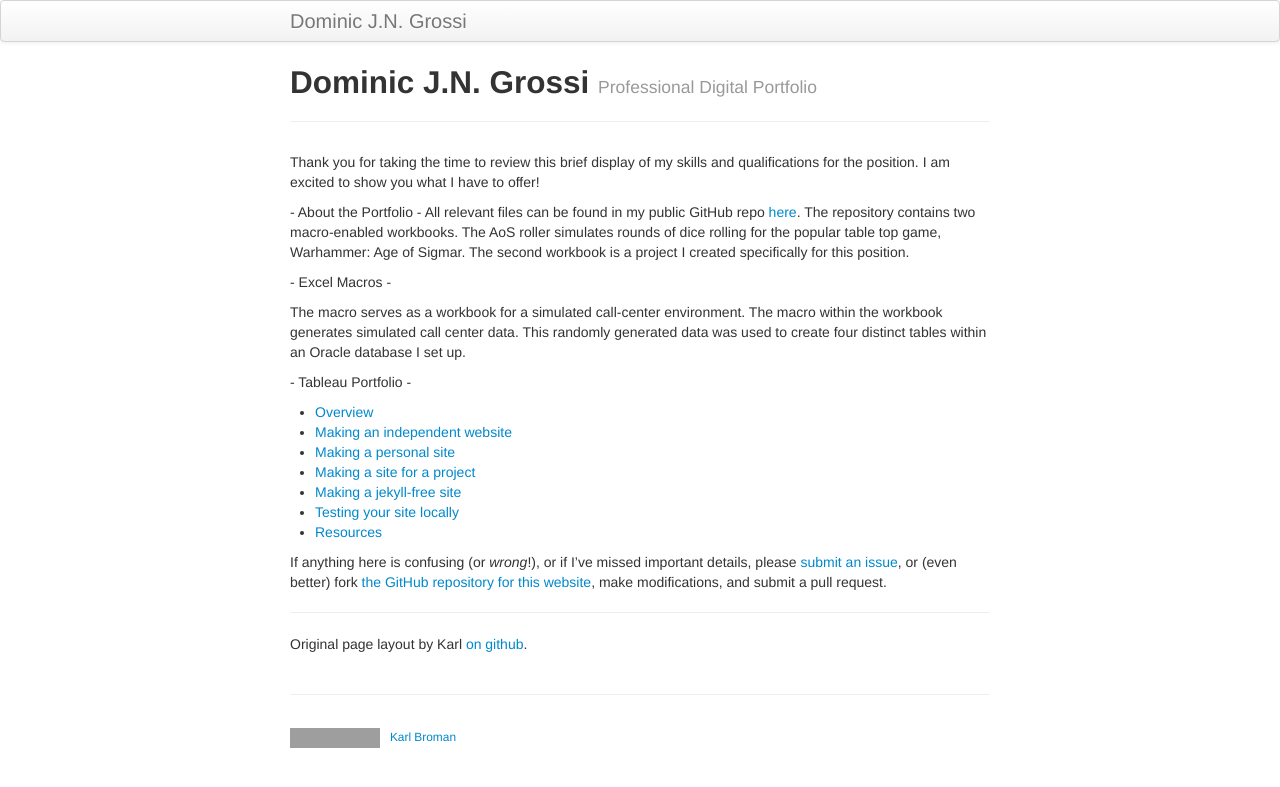
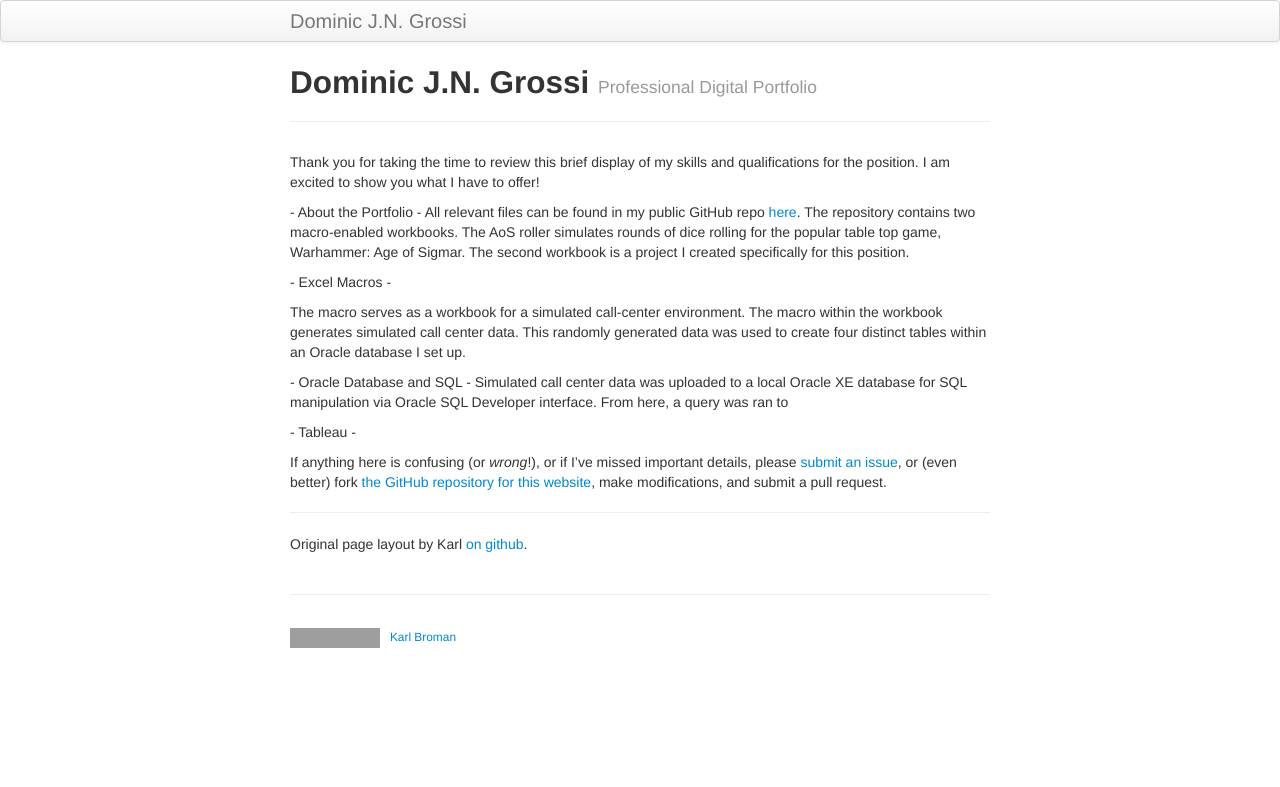
Before and after one commit to Dominicgrossi/Dominicgrossi.github.io, a Jekyll site: the page built from index.md, in a window 1280 px wide. Shown: the top 787 px of the page. Built offline with Jekyll 4.4.1, drawn with Linux system fonts in a browser that asks for light colours; grey boxes are pictures that could not be loaded.

Commit message:
Update index.md

```diff
--- a/index.md
+++ b/index.md
@@ -18,16 +18,16 @@ Excel Macros
 The macro serves as a workbook for a simulated call-center environment. The macro within the workbook generates simulated call center data. This randomly generated data was used to create four distinct tables within an Oracle database I set up.
 
 -
-Tableau Portfolio
+Oracle Database and SQL
+-
+Simulated call center data was uploaded to a local Oracle XE database for SQL manipulation via Oracle SQL Developer interface. From here, a query was ran to
+
+
+-
+Tableau
 -
 
-- [Overview](pages/overview.html)
-- [Making an independent website](pages/independent_site.html)
-- [Making a personal site](pages/user_site.html)
-- [Making a site for a project](pages/project_site.html)
-- [Making a jekyll-free site](pages/nojekyll.html)
-- [Testing your site locally](pages/local_test.html)
-- [Resources](pages/resources.html)
+
 
 If anything here is confusing (or _wrong_!), or if I've missed
 important details, please
```
